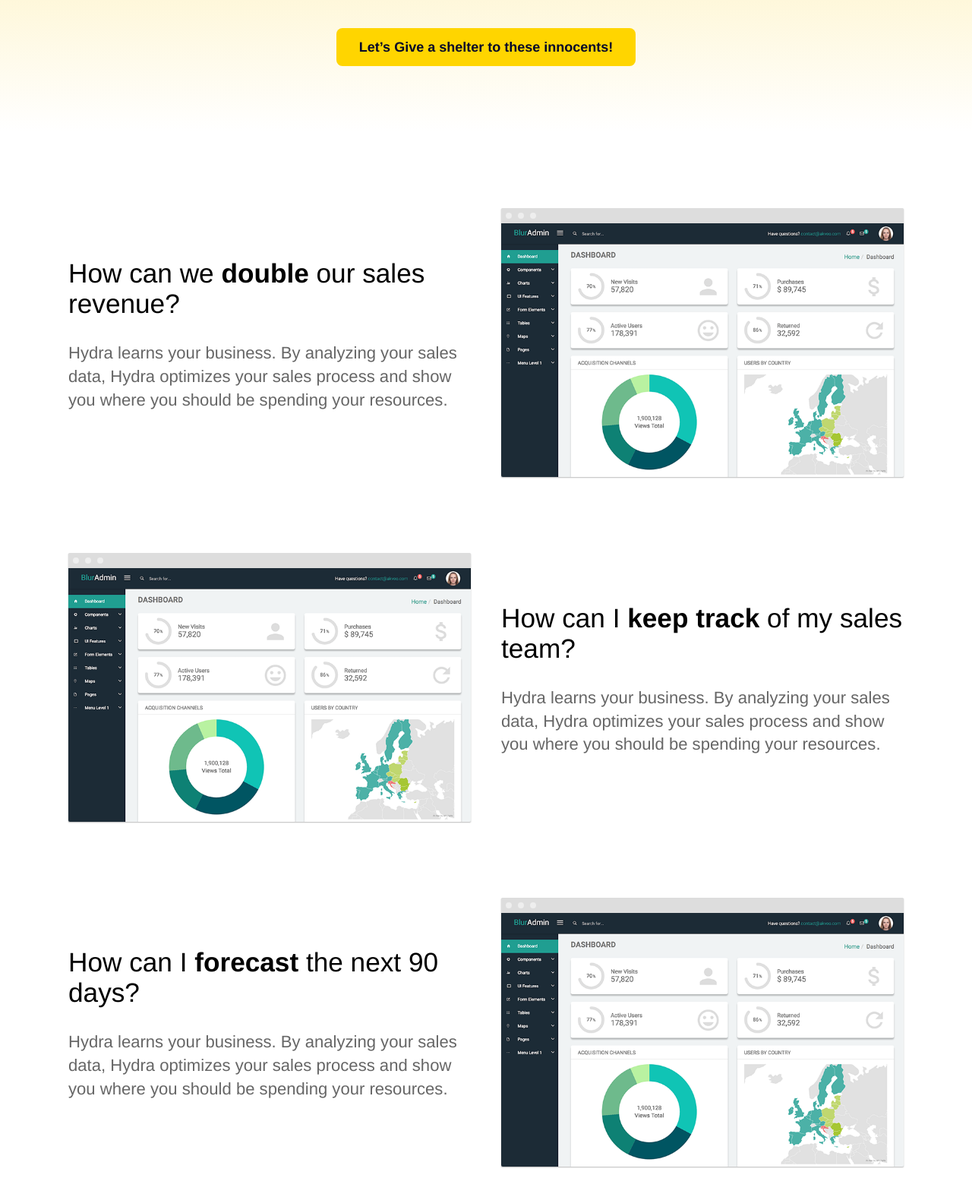
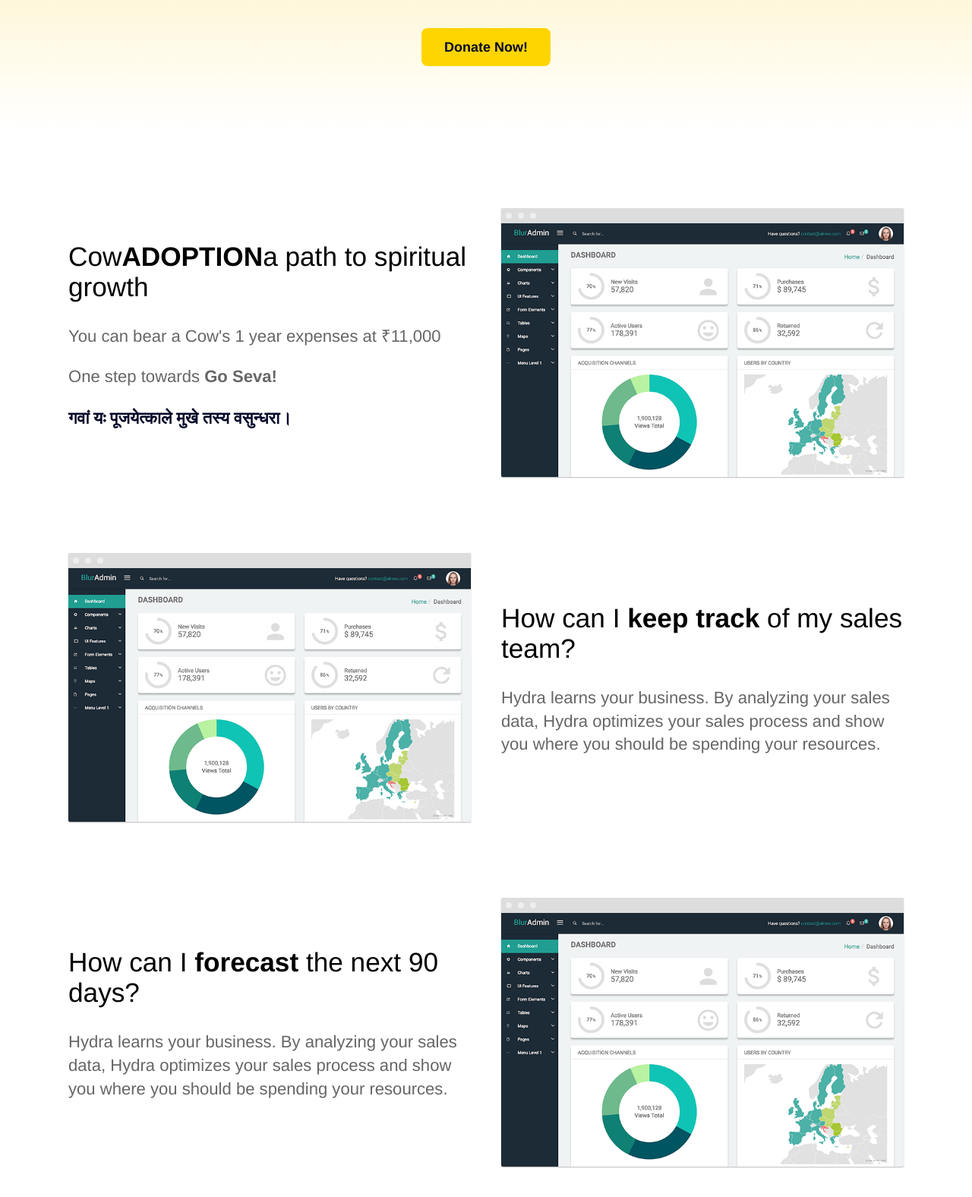
Before and after one commit to sujayadkesar/govardhana, a Jekyll site: the page built from index.html, in a window 1280 px wide, cut to the strip 825-2557 px from the top of the page. Shown: the top 1576 px of the strip at 76% size. Built offline with Jekyll 4.4.1, drawn with Linux system fonts in a browser that asks for light colours.

Commit message:
गवां यः पूजयेत्काले मुखे तस्य वसुन्धरा।

```diff
--- a/index.html
+++ b/index.html
@@ -18,7 +18,7 @@ description: Govardhana Goshale Karadolli
 		   style="background-color: #ffd500; padding: 15px 30px; font-size: 18px;
 				  border: none;font-weight: bold; cursor: pointer; transition: all 0.3s ease-in-out;
 				  color: #050829; border-radius: 8px; text-decoration: none;">
-		  Let’s Give a shelter to these innocents!
+		  Donate Now!
 		</a>
 	  </div>
 
@@ -39,7 +39,7 @@ description: Govardhana Goshale Karadolli
 	}
 
 	.pulse-button:hover {
-	  animation: pulse 1s infinite;
+	  animation: rise 2s infinite;
 	}
   </style>
 
@@ -48,8 +48,10 @@ description: Govardhana Goshale Karadolli
 	<section>
 		<div class="container flex">
 			<div class="text editable">
-				<h2>How can we <strong>double</strong> our sales revenue?</h2>
-				<p>Hydra learns your business. By analyzing your sales data, Hydra optimizes your sales process and show you where you should be spending your resources. </p>
+				<h2>Cow<strong>ADOPTION</strong>a path to spiritual growth</h2>
+				<p>You can bear a Cow's 1 year expenses at  ₹11,000</p>
+				<p>One step towards <strong>Go Seva! </strong></p>
+				<p style="color: #050829; font-weight: bold;font-family: 'Segoe UI', Tahoma, Geneva, Verdana, sans-serif;">गवां यः पूजयेत्काले मुखे तस्य वसुन्धरा।</p>
 			</div>
 			<div class="image">
 				<img src="{{ site.baseurl }}/images/dashboard.png" alt="Screenshot" class="screenshot editable" />
```
